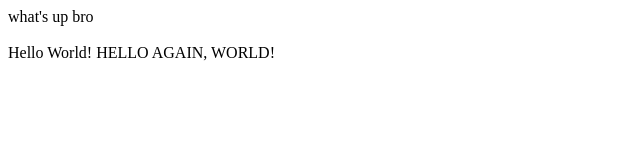
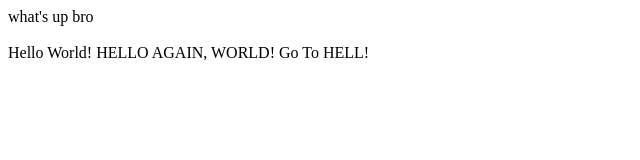
Before and after one commit to mohammedrattia/food-recipes-website, a plain HTML site: page trial.html in a window 1280 px wide. Shown: the whole page, without its empty margins (0-640 px from the left). Drawn offline with Linux system fonts and the light colour scheme.

Commit message:
trial1000

```diff
--- a/trial.html
+++ b/trial.html
@@ -9,5 +9,6 @@
     what's up bro<br></br>
     Hello World!
     HELLO AGAIN, WORLD!
+    Go To HELL!
 </body>
 </html>
```
